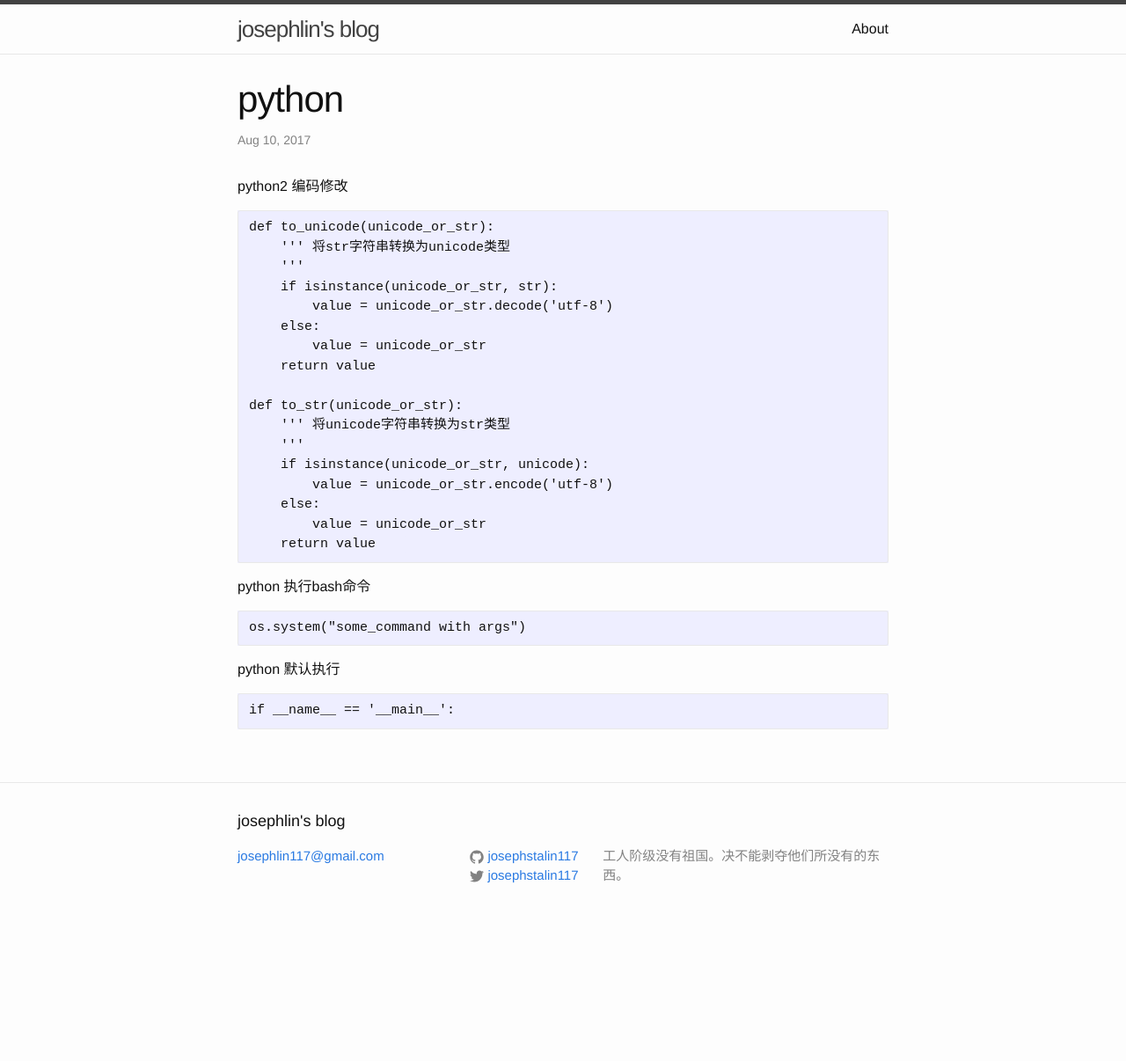
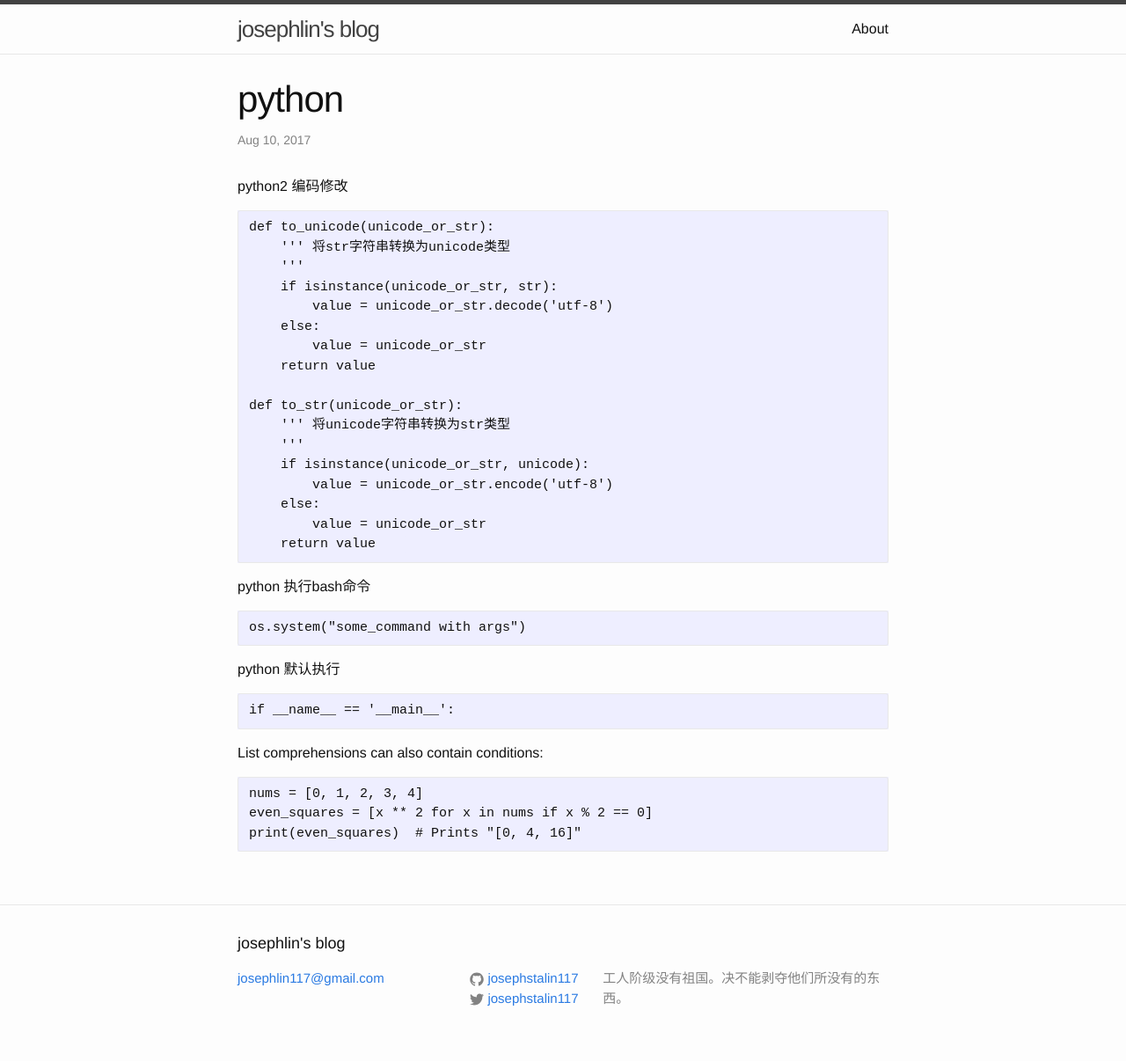
Before and after one commit to josephstalin117/josephstalin117.github.io, a Jekyll site: the page built from _posts/2017-08-10-python.markdown, in a window 1280 px wide. Shown: the whole page at 88% size. Built offline with Jekyll 4.4.1, drawn with Linux system fonts in a browser that asks for light colours; before the commit the page ends 1067 px from its top, so only the background shows below that.

Commit message:
edit python

````diff
--- a/_posts/2017-08-10-python.markdown
+++ b/_posts/2017-08-10-python.markdown
@@ -36,3 +36,10 @@ python 默认执行
 ```
 if __name__ == '__main__':
 ```
+
+List comprehensions can also contain conditions:
+```
+nums = [0, 1, 2, 3, 4]
+even_squares = [x ** 2 for x in nums if x % 2 == 0]
+print(even_squares)  # Prints "[0, 4, 16]"
+```
````
Also changed, not shown: _posts/2016-02-27-chess.markdown (renamed from _posts/2016-02-27-chess.md).
